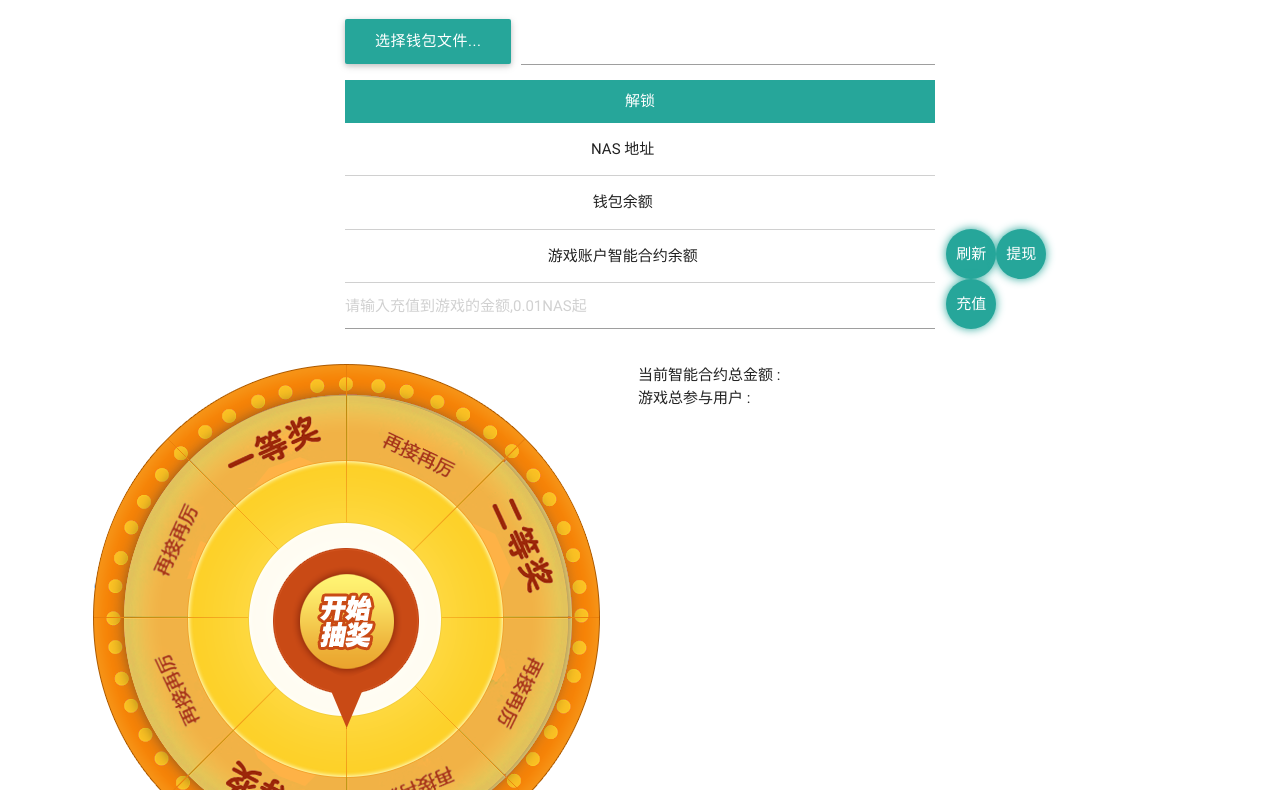
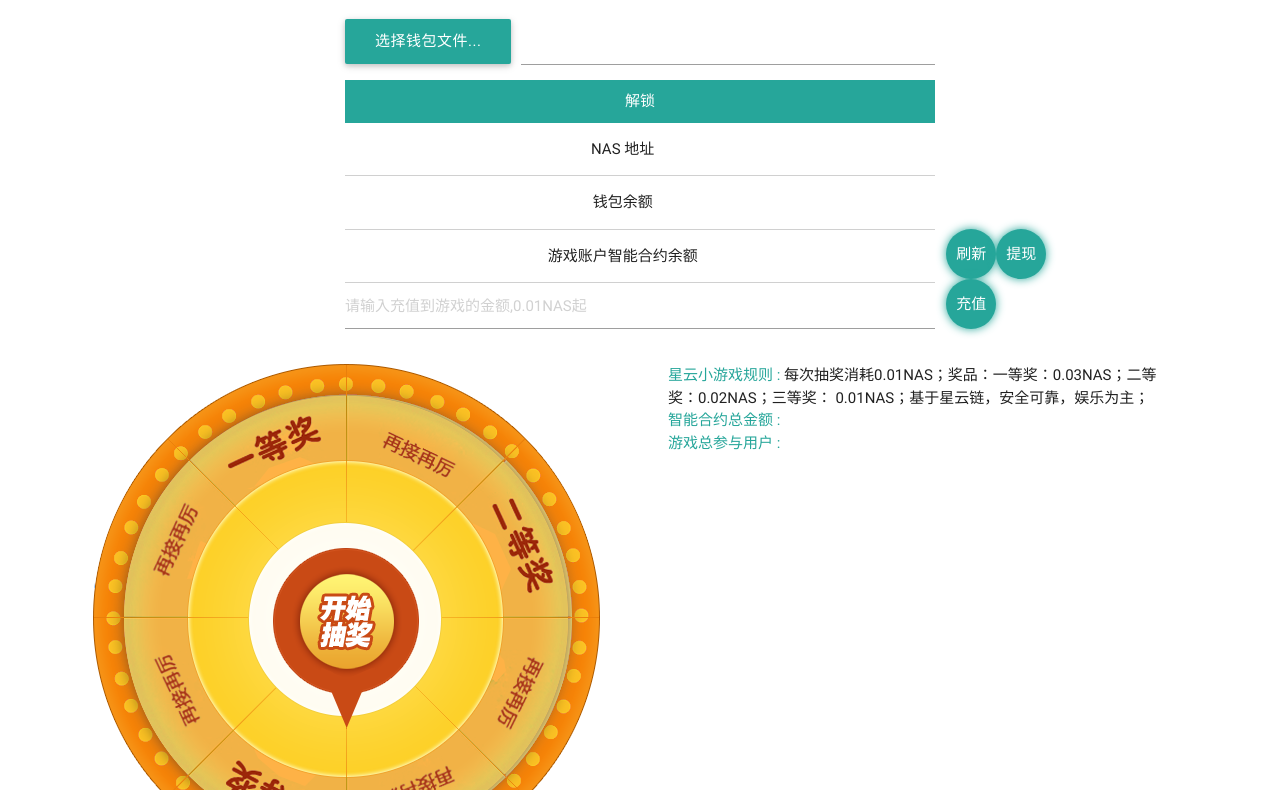
Before and after one commit to bytego/dapp.turn.table, a plain HTML site: page turnTableIndex.html in a window 1280 px wide. Shown: the part 80-870 px from the top of the page. Drawn offline with Linux system fonts and the light colour scheme.

Commit message:
样式修改

```diff
--- a/turnTableIndex.html
+++ b/turnTableIndex.html
@@ -2,7 +2,7 @@
 <html lang="en">
 <head>
     <meta charset="utf-8">
-    <title>星云大转盘</title>
+    <title>星云(幸运)转盘小游戏</title>
     <meta http-equiv="Content-Security-Policy"
           content="default-src 'self'; script-src 'self' 'unsafe-inline' 'unsafe-eval'; style-src 'self' 'unsafe-inline' https://fonts.googleapis.com; font-src 'self' data: https://fonts.gstatic.com; connect-src 'self' https://mainnet.nebulas.io">
     <meta name="viewport" content="width=device-width, initial-scale=1.0">
@@ -146,7 +146,7 @@
 
     .rotateText {
         position: absolute;
-        right: -50px;
+        right: -80px;
         top: 0;
         width: 500px;
     }
@@ -170,7 +170,7 @@
 <nav>
     <div class="nav-wrapper">
         <img src="assets/img/logo.png" alt="" class="logoImg">
-        <a href="#" class="brand-logo text">星云大转盘</a>
+        <a href="#" class="brand-logo text" style="font-size:1.5rem">星云(幸运)转盘小游戏</a>
         <ul id="nav-mobile" class="right hide-on-med-and-down">
             <li>
                 <a href="https://explorer.nebulas.io/#/tx/6c1dd97b1eb2e4e26643e920e09da8614d10e5ee1639ca6d53a5500c589344db">智能合约</a>
@@ -226,8 +226,9 @@
             <img src="./assets/img/arrow.png" alt="" class="arrow" id="lotteryBtn">
         </div>
         <div class="rotateText">
-            <div><span>当前智能合约总金额 : </span><span id="current_contract_balance"></span></div>
-            <div><span>游戏总参与用户 : </span><span id="getUserCount"></span></div>
+            <div><span style="color: #26a69a">星云小游戏规则 : </span><span>每次抽奖消耗0.01NAS；奖品：一等奖：0.03NAS；二等奖：0.02NAS；三等奖： 0.01NAS；基于星云链，安全可靠，娱乐为主；</span></div>
+            <div><span style="color: #26a69a">智能合约总金额 : </span><span id="current_contract_balance"></span></div>
+            <div><span style="color: #26a69a">游戏总参与用户 : </span><span id="getUserCount"></span></div>
             <div>
                 <ul class="persons" id="getAllUser">
 
```
